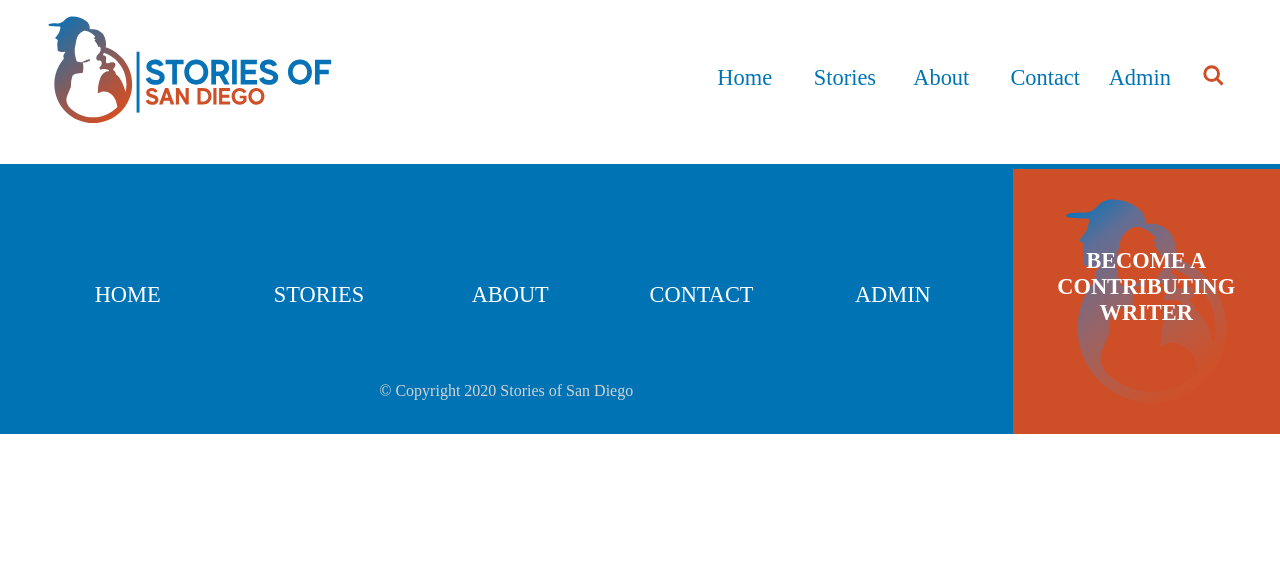
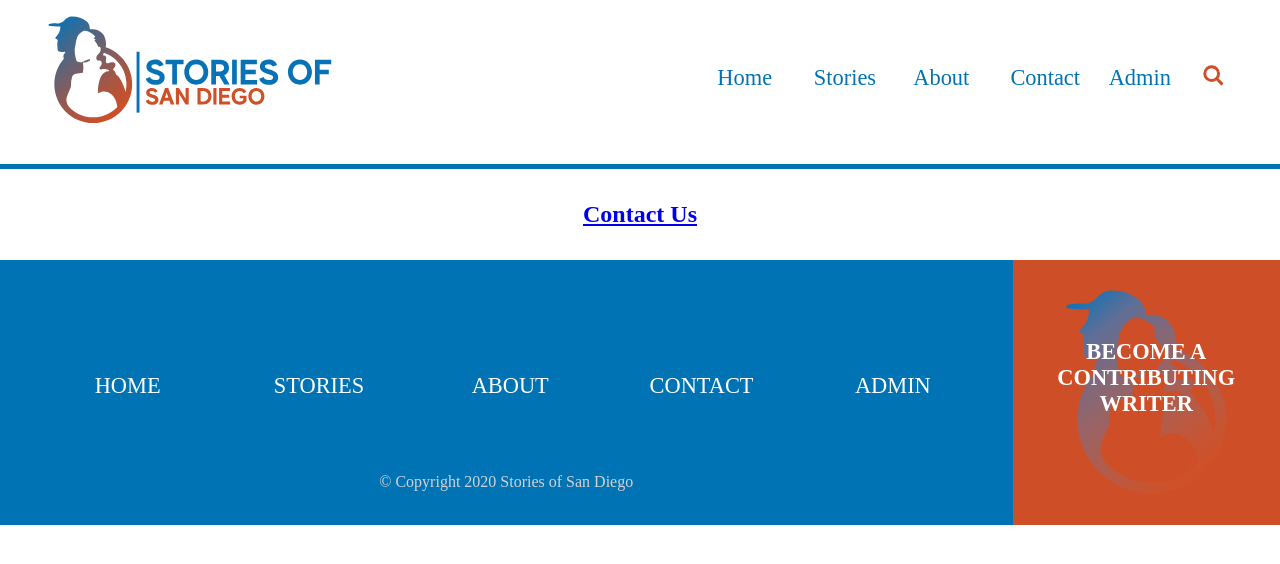
Before and after one commit to osha7/stories-of-san-diego-front-end, a React (Create React App) app: page /contributing-writer in a window 1280 px wide. Shown: the top 564 px of the page. Built offline with nearby package versions, Linux system fonts and the light colour scheme; a web font is replaced by a local one.

Commit message:
contributing writer pdf

```diff
--- a/public/index.html
+++ b/public/index.html
@@ -3,6 +3,7 @@
   <head>
     <meta charset="utf-8" />
     <script src="https://use.fontawesome.com/367d8d39d7.js"></script>
+    <script src="https://apps.elfsight.com/p/platform.js" defer></script>
     <link rel="icon" href="%PUBLIC_URL%/SOSD.ico" />
     <meta name="viewport" content="width=device-width, initial-scale=1" />
     <meta name="theme-color" content="#000000" />
--- a/src/App.js
+++ b/src/App.js
@@ -12,6 +12,7 @@ import Story from "./components/storiespage/Story";
 import Signup from "./components/admin/Signup";
 import Search from "./components/search/Search"
 import { Footer } from "./components/footer/footer";
+import { ContributingWriter } from './components/contact/ContributingWriter';
 
 function App() {
     return (
@@ -30,6 +31,7 @@ function App() {
                 <Route exact path="/signup-private" component={Signup} />
                 <Route exact path="/admin-dashboard" component={AdminDashboard} />
                 <Route exact path="/search" component={Search} />
+                <Route exact path="/contributing-writer" component={ContributingWriter} />
             </BrowserRouter>
 
             <div className="ftrr">
--- a/src/components/contact/Contact.js
+++ b/src/components/contact/Contact.js
@@ -5,6 +5,7 @@ export function Contact(props) {
 
     return (
         <>
+       CONTACT PAGE
 
         </>
     )
--- /dev/null
+++ b/src/components/contact/ContributingWriter.js
@@ -0,0 +1,17 @@
+import React from 'react'
+import '../../css/contact.css'
+
+export function ContributingWriter(props) {
+
+
+    return (
+        <div className="contributing-writer-pdf">
+            <div className="elfsight-app-913fbf53-bd53-4a91-9adb-c96b41a9121b"></div>
+            <div>
+                <a href="/contact-us" alt="Read More">
+                        <h2>Contact Us</h2>
+                </a>
+            </div>
+        </div>
+    )
+}
--- a/src/components/footer/footer.js
+++ b/src/components/footer/footer.js
@@ -40,7 +40,7 @@ export const Footer = () => {
                 </p>
             </section>
             <aside className="contributing-writer">
-                <a href="/contact-us" alt="Read More">
+                <a href="/contributing-writer" alt="Read More">
                     <h2>Become a Contributing Writer</h2>
                 </a>
             </aside>
--- a/src/constants.js
+++ b/src/constants.js
@@ -1,3 +1,3 @@
 
-// export const API_URL = "http://localhost:3000"
-export const API_URL = "https://stories-san-diego-backend.herokuapp.com/"
+export const API_URL = "http://localhost:3000"
+// export const API_URL = "https://stories-san-diego-backend.herokuapp.com/"
--- a/src/css/contact.css
+++ b/src/css/contact.css
@@ -0,0 +1,7 @@
+.contributing-writer-pdf {
+    width: 50%;
+    /* background-color: yellow; */
+    margin-top: 2em;
+    margin-bottom: 2em;
+    margin-left: 25%;
+}
```
Also changed, not shown: 2 other files (tests, documents, lock files or other folders).
